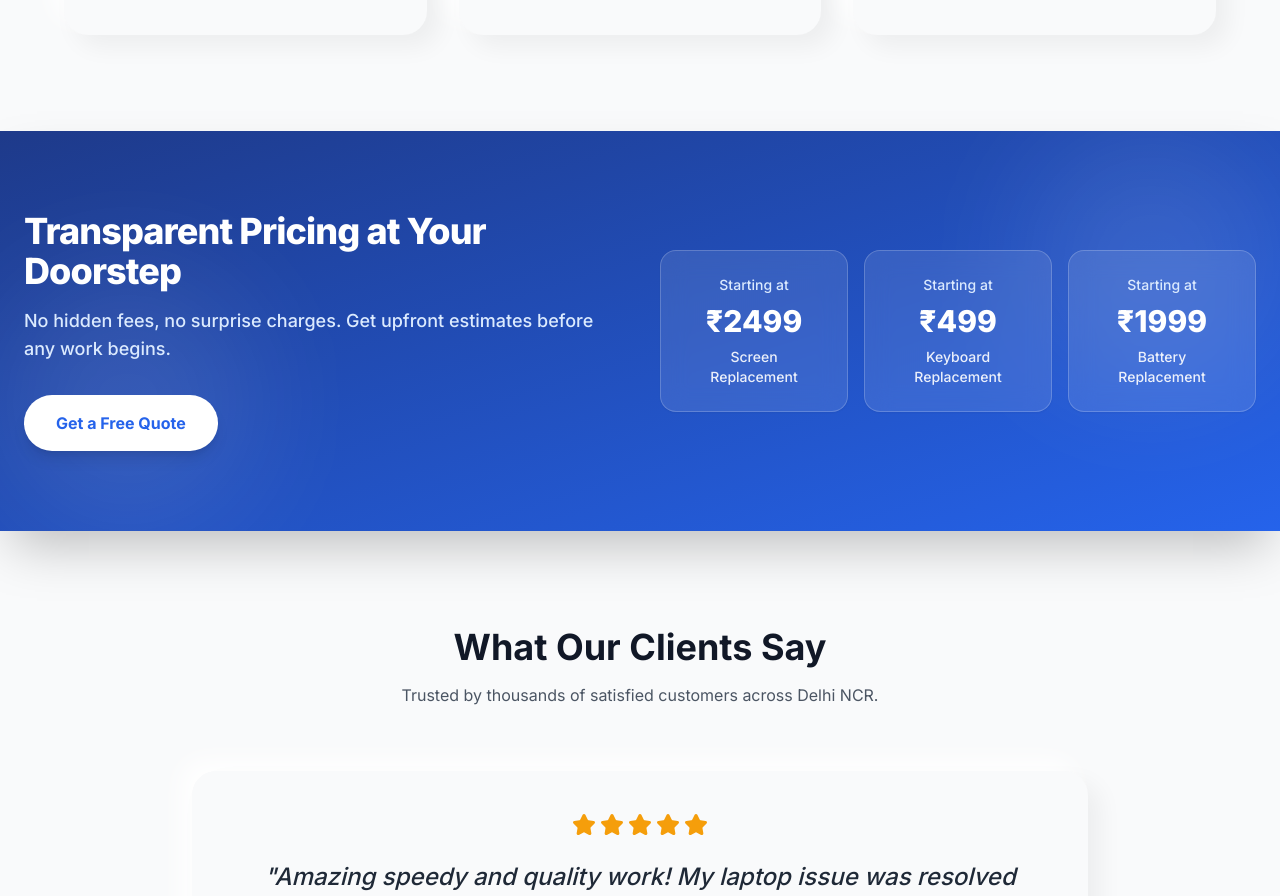
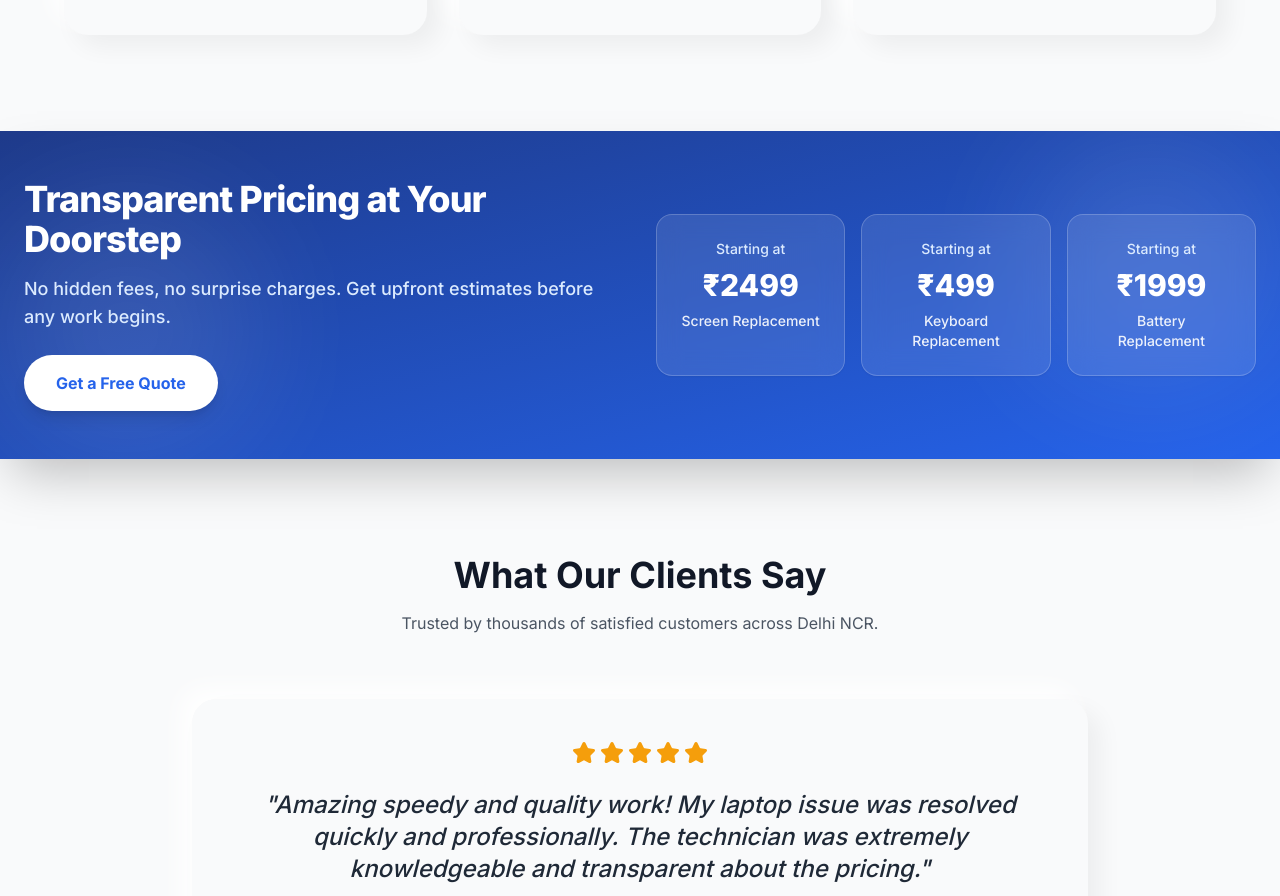
Before and after one commit to shivam886/itondoor, a React (Vite) app: page /#/ in a window 1280 px wide. Shown: the part 3640-4536 px from the top of the page. Built offline with nearby package versions, Linux system fonts and the light colour scheme.

Commit message:
Decrease height of full width pricing banner

```diff
--- a/src/pages/Home.tsx
+++ b/src/pages/Home.tsx
@@ -310,15 +310,15 @@ export default function Home() {
       </section>
 
       {/* Pricing / On-Door Banner */}
-      <section className="py-20 relative overflow-hidden bg-gradient-to-br from-brand-darkBlue to-brand-electricBlue text-white shadow-2xl">
+      <section className="py-12 relative overflow-hidden bg-gradient-to-br from-brand-darkBlue to-brand-electricBlue text-white shadow-2xl">
         <div className="absolute top-0 right-0 w-64 h-64 bg-white/10 rounded-full blur-3xl"></div>
         <div className="absolute bottom-0 left-0 w-64 h-64 bg-white/10 rounded-full blur-3xl"></div>
 
         <div className="container mx-auto px-4 md:px-6 relative z-10">
-          <div className="flex flex-col lg:flex-row items-center justify-between gap-10">
+          <div className="flex flex-col lg:flex-row items-center justify-between gap-8">
             <div className="lg:w-1/2">
               <h2 className="text-3xl md:text-4xl font-extrabold tracking-tight mb-4">Transparent Pricing at Your Doorstep</h2>
-              <p className="text-blue-100 mb-8 text-lg font-medium">No hidden fees, no surprise charges. Get upfront estimates before any work begins.</p>
+              <p className="text-blue-100 mb-6 text-lg font-medium">No hidden fees, no surprise charges. Get upfront estimates before any work begins.</p>
               <Link to="/book" className="inline-block bg-white text-brand-electricBlue px-8 py-4 rounded-full font-bold hover:bg-gray-100 hover:-translate-y-1 transition-all shadow-lg">Get a Free Quote</Link>
             </div>
 
```
Also changed, not shown: 2 other files (tests, documents, lock files or other folders).
